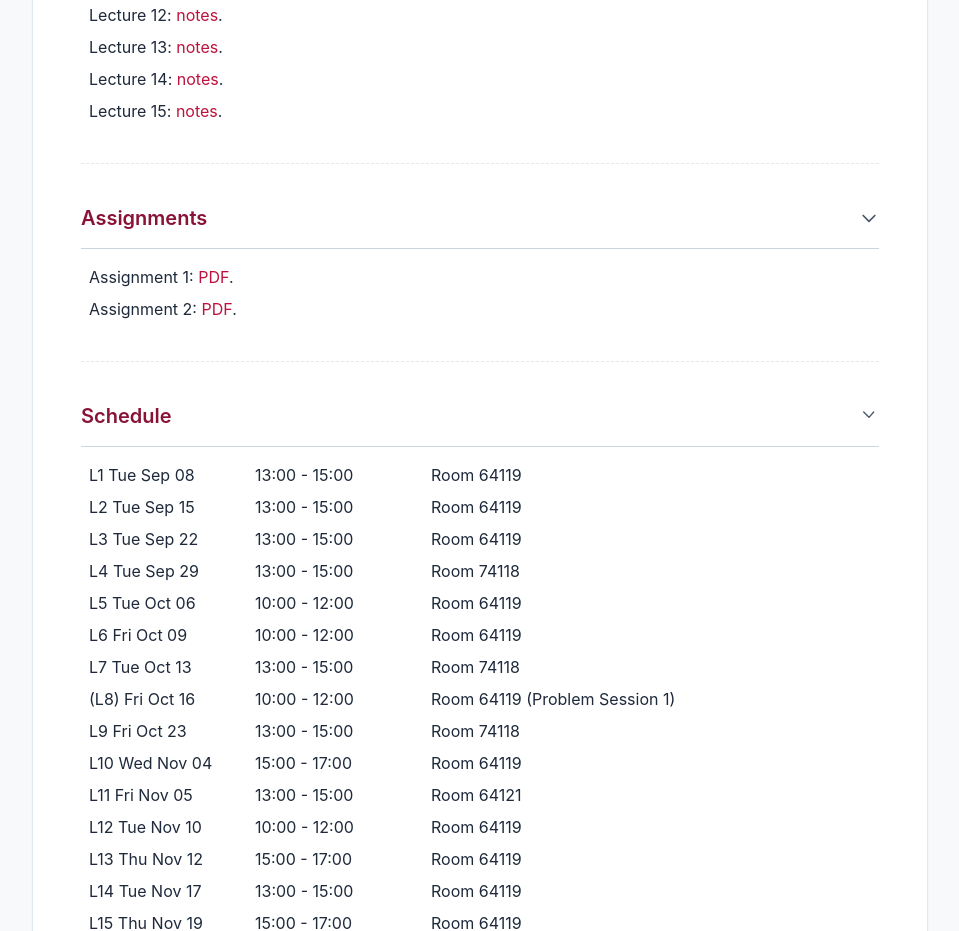
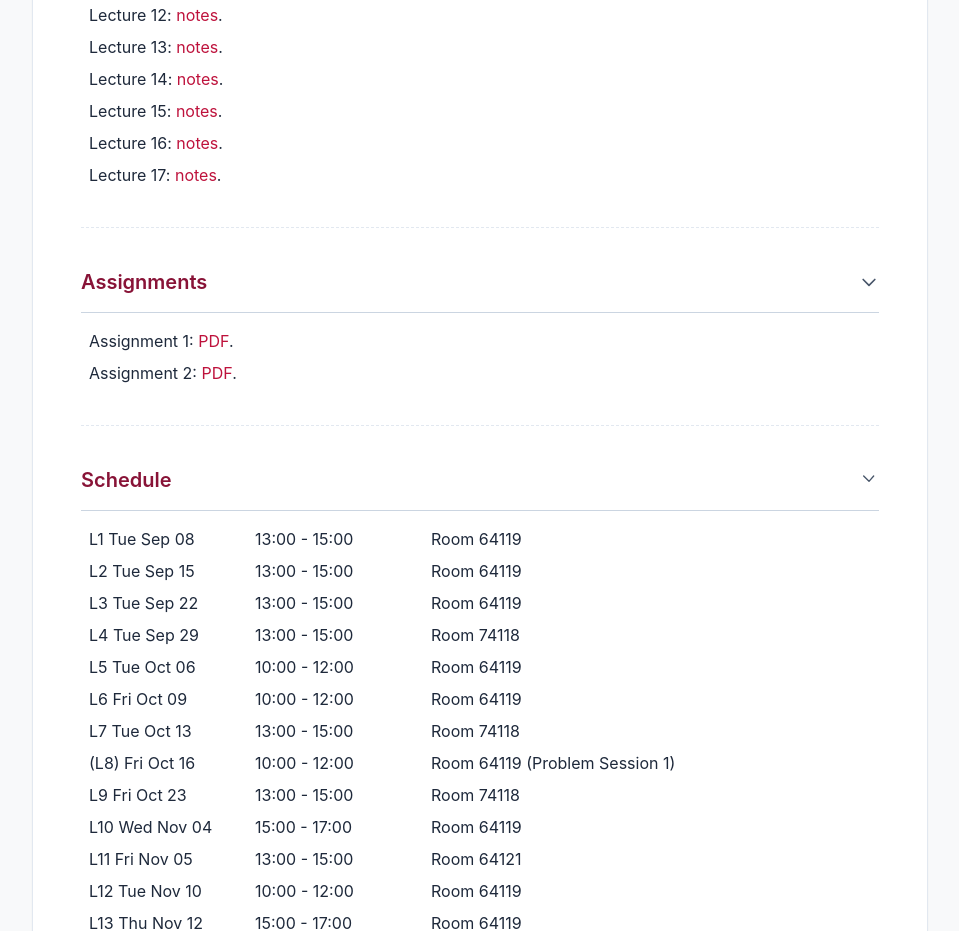
Before and after one commit to ProbCombUU/probcombuu.github.io, a plain HTML site: page index.html in a window 1280 px wide. Shown: the part 1114-2045 px from the top of the page, without its empty margins (160-1119 px from the left). Drawn offline with nearby package versions, Linux system fonts and the light colour scheme.

Commit message:
updating.

```diff
--- a/index.html
+++ b/index.html
@@ -71,10 +71,12 @@
                     <p>Lecture 3: <a href="https://probcombuu.github.io/L3.pdf" class="text-rose-700 hover:underline">notes</a>.</p>
                     <p>Lecture 4: <!--Lovász local lemma.--><a href="https://probcombuu.github.io/L4.pdf" class="text-rose-700 hover:underline">notes</a>.</p>
                     <p>Lecture 7: <!--Janson's inequality.--><a href="https://probcombuu.github.io/L7.pdf" class="text-rose-700 hover:underline">notes</a>.</p>
-                    <p>Lecture 12: <!--Janson's inequality.--><a href="https://probcombuu.github.io/L12.pdf" class="text-rose-700 hover:underline">notes</a>.</p>
-                    <p>Lecture 13: <!--Janson's inequality.--><a href="https://probcombuu.github.io/L13.pdf" class="text-rose-700 hover:underline">notes</a>.</p>
-                    <p>Lecture 14: <!--Janson's inequality.--><a href="https://probcombuu.github.io/L14.pdf" class="text-rose-700 hover:underline">notes</a>.</p>
-                    <p>Lecture 15: <!--Janson's inequality.--><a href="https://probcombuu.github.io/L15.pdf" class="text-rose-700 hover:underline">notes</a>.</p>
+                    <p>Lecture 12: <!-- --><a href="https://probcombuu.github.io/L12.pdf" class="text-rose-700 hover:underline">notes</a>.</p>
+                    <p>Lecture 13: <!-- --><a href="https://probcombuu.github.io/L13.pdf" class="text-rose-700 hover:underline">notes</a>.</p>
+                    <p>Lecture 14: <!-- --><a href="https://probcombuu.github.io/L14.pdf" class="text-rose-700 hover:underline">notes</a>.</p>
+                    <p>Lecture 15: <!-- --><a href="https://probcombuu.github.io/L15.pdf" class="text-rose-700 hover:underline">notes</a>.</p>
+                    <p>Lecture 16: <!-- --><a href="https://probcombuu.github.io/L16.pdf" class="text-rose-700 hover:underline">notes</a>.</p>
+                    <p>Lecture 17: <!-- --><a href="https://probcombuu.github.io/L17.pdf" class="text-rose-700 hover:underline">notes</a>.</p>
 
 
   <!-- <p>Lecture 3: <a href="#" class="text-rose-700 hover:underline">Thresholds and Phase Transitions (PDF)</a></p> -->
```
Also changed, not shown: 2 other files.
